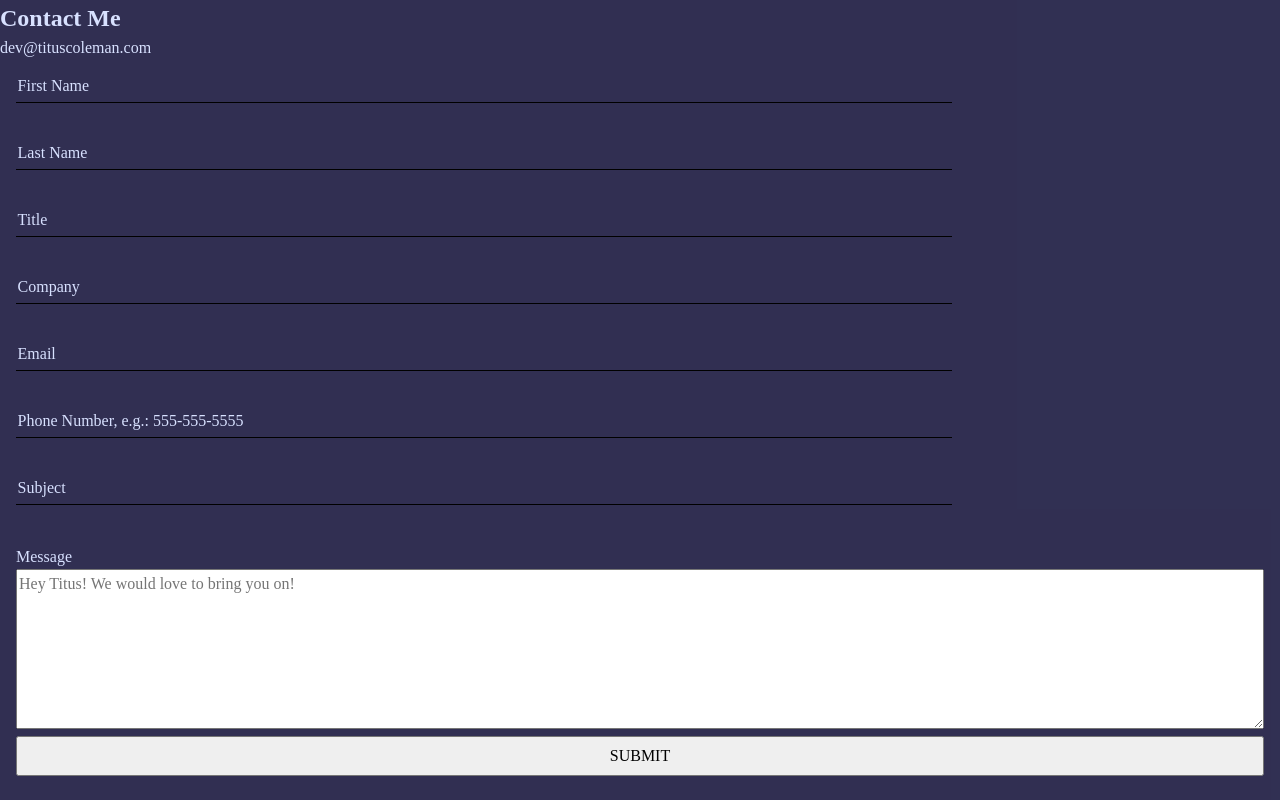
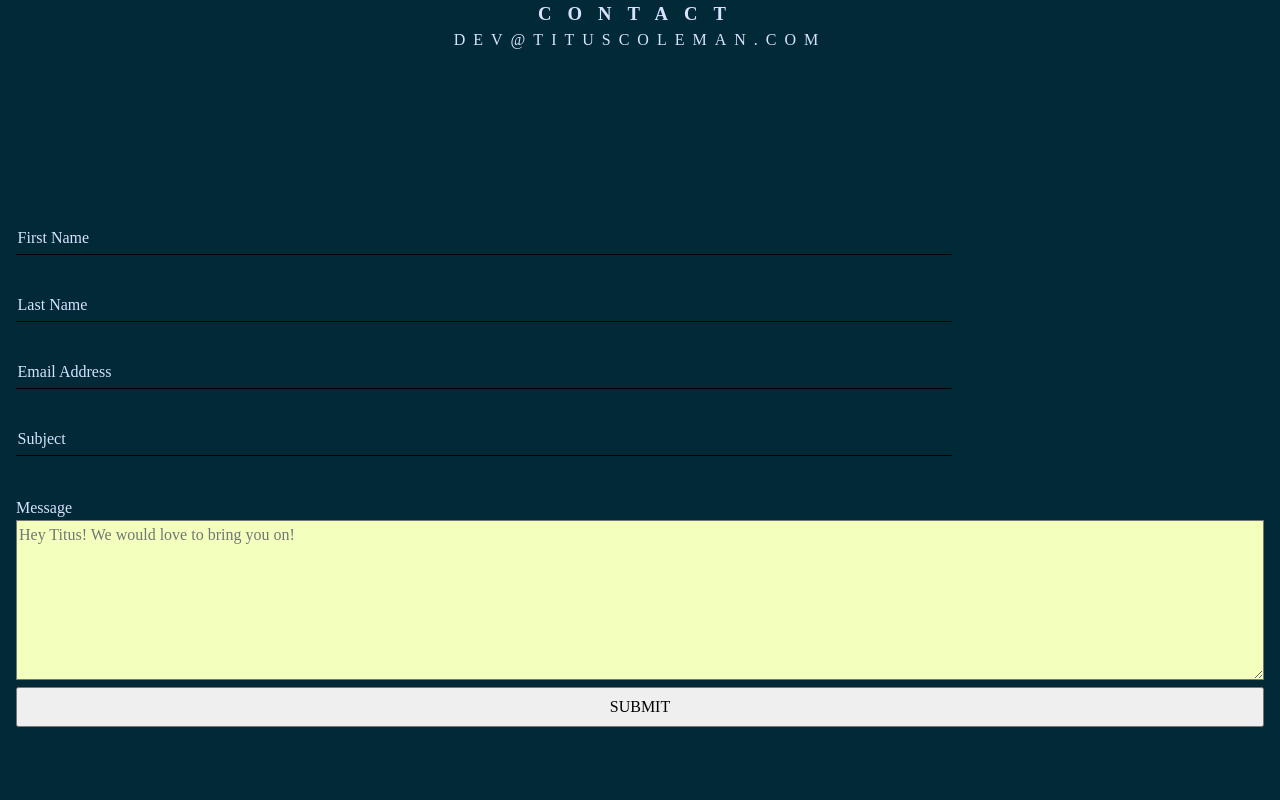
Before and after one commit to Titus-Coleman/tc-portfolio-site, a Next.js app: page /contactMe in a window 1280 px wide. Built offline with nearby package versions, Linux system fonts and the light colour scheme.

Commit message:
various edits/tweaks

```diff
--- a/components/Navbar.tsx
+++ b/components/Navbar.tsx
@@ -38,7 +38,7 @@ function Navbar() {
             <Link href="#projects">Projects</Link>
             <Link href="#about">About</Link>
         </div> */}
-        <motion.button
+        {/* <motion.button
             className={styles.resume_btn}
             initial={{
                 y: -500,
@@ -53,7 +53,7 @@ function Navbar() {
             transition={{ duration: 1.2 }}
             >
             <p>Resume</p>
-        </motion.button>
+        </motion.button> */}
         <motion.div
             className={styles.socials}
             initial={{
--- a/pages/contactMe.tsx
+++ b/pages/contactMe.tsx
@@ -50,11 +50,13 @@ function ContactMe() {
 
 
   return (
+    <section>
+      <h3 className={styles.contactTitle}>Contact</h3>
+      <p>dev@tituscoleman.com</p>
+
     <div
       id='contact'
       className={styles.contactBox}>
-    <h2>Contact Me</h2>
-    <p>dev@tituscoleman.com</p>
     <form className={styles.contactForm}
           onSubmit={(handleSubmit)}
           >
@@ -74,7 +76,7 @@ function ContactMe() {
                 id='lastname' required/>
         <label className={styles.inputLabel}>Last Name</label>
         </div>
-        <div className={styles.inputDiv}>
+        {/* <div className={styles.inputDiv}>
         <input className={styles.inputForm}
                 name='title'
                 value={values.title}
@@ -89,7 +91,7 @@ function ContactMe() {
                 onChange={handleChange}
                 id='company' required/>
         <label className={styles.inputLabel}>Company</label>
-        </div>
+        </div> */}
         <div className={styles.inputDiv}>
         <input className={styles.inputForm}
                 name='email'
@@ -97,9 +99,9 @@ function ContactMe() {
                 value={values.email}
                 onChange={handleChange}
                 id='email' required/>
-        <label className={styles.inputLabel}>Email</label>
+        <label className={styles.inputLabel}>Email Address</label>
         </div>
-        <div className={styles.inputDiv}>
+        {/* <div className={styles.inputDiv}>
         <input className={styles.inputForm}
                 name='phone'
                 type={'tel'}
@@ -108,7 +110,7 @@ function ContactMe() {
                 onChange={handleChange}
                 id='phone' required/>
         <label className={styles.inputLabel}>Phone Number, e.g.: 555-555-5555</label>
-        </div>
+        </div> */}
         <div className={styles.inputDiv}>
         <input className={styles.inputForm}
                 name='subject'
@@ -132,6 +134,7 @@ function ContactMe() {
         <button className={styles.formBtn}type="submit" id='submit' value={'submit'}>Submit</button>
     </form>
     </div>
+    </section>
   )
 }
 
--- a/pages/projects.tsx
+++ b/pages/projects.tsx
@@ -4,8 +4,8 @@ import styles from '../styles/Projects.module.css'
 
 function Projects() {
   return (
-    <section>
-      <h2>Projects</h2>
+    <section className={styles.projects_container}>
+      <h3 className={styles.projects_title}>Projects</h3>
       <div className={styles.slideshow}>
         <ProjectCard />
         <ProjectCard />
--- a/styles/About.module.css
+++ b/styles/About.module.css
@@ -24,5 +24,6 @@
     letter-spacing: 1rem;
     padding-left: 2rem;
     padding-right: 2rem;
-    margin: auto;
+    margin-bottom: 5rem;
+
 }
--- a/styles/Contact.module.css
+++ b/styles/Contact.module.css
@@ -1,5 +1,24 @@
 .contactBox {
     position: relative;
+
+}
+
+.contactTitle {
+    text-transform: uppercase;
+    letter-spacing: 1rem;
+    padding-left: 2rem;
+    padding-right: 2rem;
+    /* margin-bottom: 10rem; */
+    text-align: center;
+}
+
+.contactTitle+p {
+    text-transform: uppercase;
+    letter-spacing: 0.5rem;
+    padding-left: 2rem;
+    padding-right: 2rem;
+    margin-bottom: 10rem;
+    text-align: center;
 }
 
 .contactForm {
@@ -50,10 +69,15 @@
 
 .msgForm {
     height: 10rem;
-    width: 100%
+    width: 100%;
+    background-color: #F3FFBD
 }
 
 .formBtn {
     text-transform: uppercase;
     margin-top: -2.5rem;
 }
+
+.msgForm textarea {
+
+}
--- a/styles/Navbar.module.css
+++ b/styles/Navbar.module.css
@@ -13,6 +13,7 @@
 .email {
     display: inline-flex;
     align-items: center;
+    color: gray;
 
 }
 
@@ -41,6 +42,7 @@
     align-content: center;
 }
 
+
 @media (min-width: 480px) {
     .socials, .navlist {
         display: inline-flex;
@@ -49,6 +51,6 @@
 
 @media (max-width: 480px) {
     .socials, .navlist {
-        display: none;
+        display: inline-flex;
     }
 }
--- a/styles/SkillsHex.module.css
+++ b/styles/SkillsHex.module.css
@@ -2,12 +2,12 @@
     position: relative;
     background: transparent;
     scroll-snap-align: start;
-    height: 100vh;
     justify-content: space-evenly;
     align-items: center;
     justify-items: center;
     text-align: center;
     padding: 0.5rem;
+    margin-bottom: 10rem;
 }
 
 .skillsTitle {
--- a/styles/globals.css
+++ b/styles/globals.css
@@ -8,7 +8,8 @@
 
 html, body, main {
   height: 100%;
-  background-color: #29274CCC;
+  background-color: #012A36;   /*#29274CCC*/
+
   color: #D8E1FF;
 
 }
```
Also changed, not shown: styles/Projects.module.css (+20 -0 lines).
